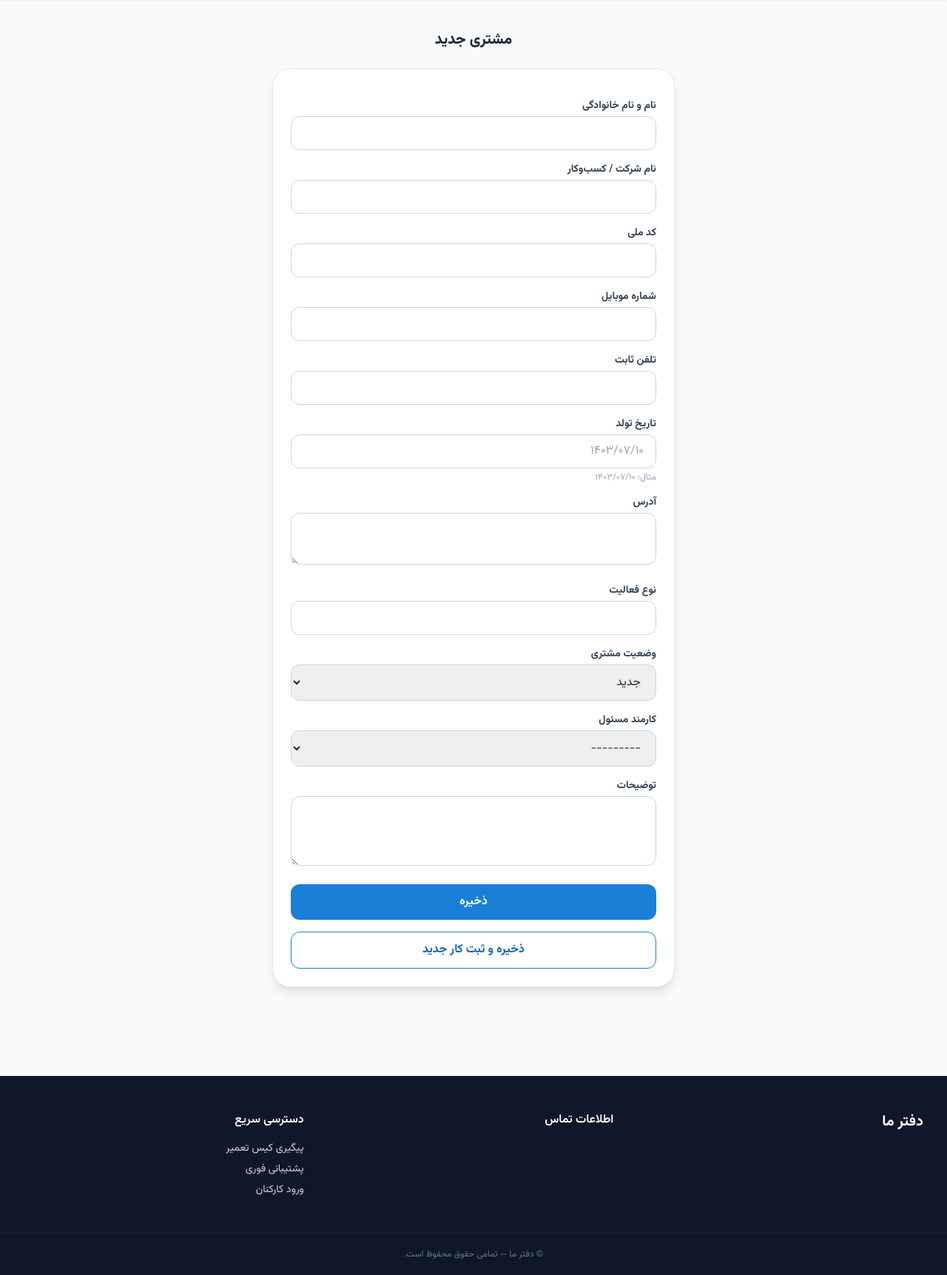
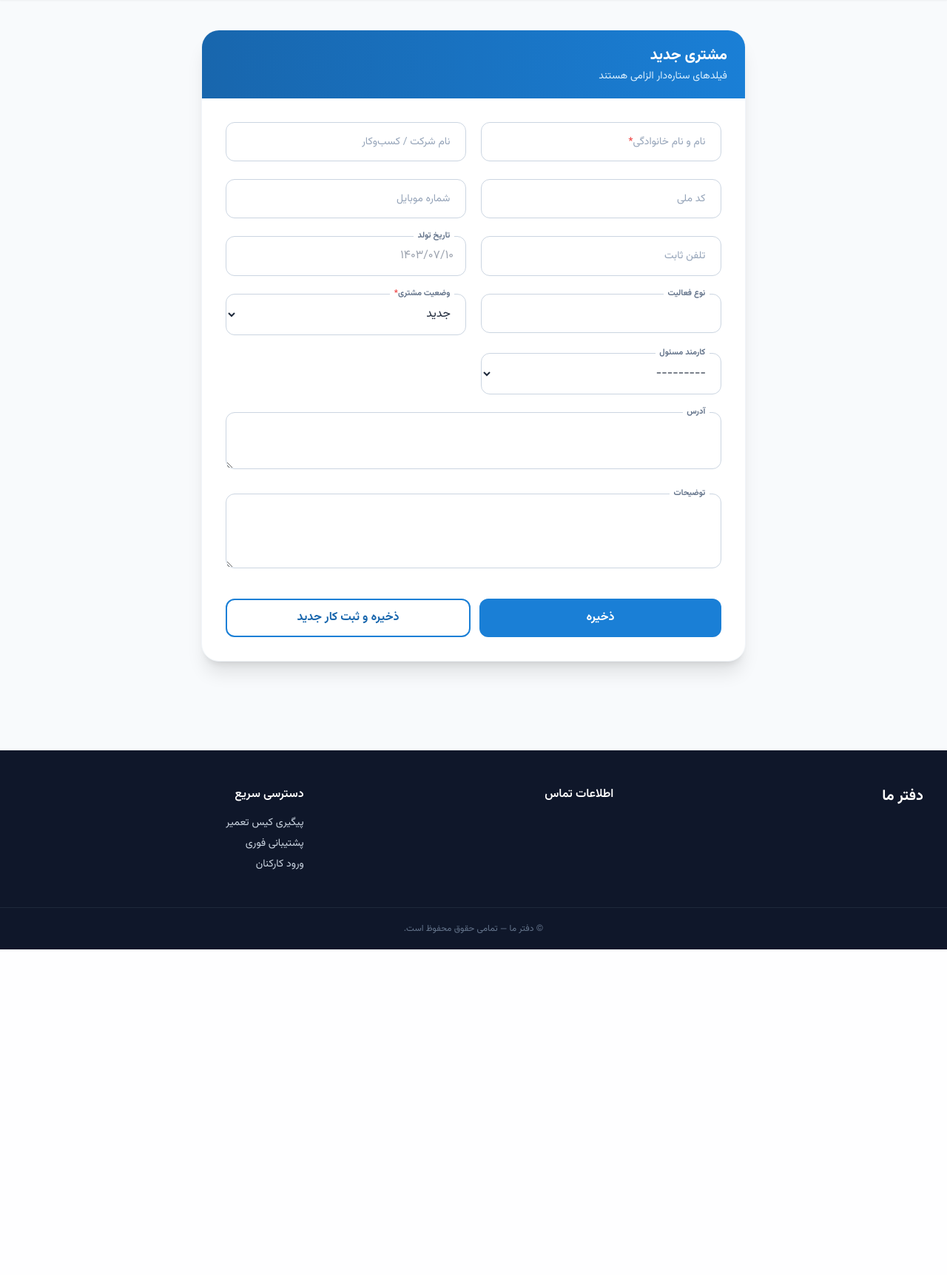
Before and after one commit to piklearn/web_office, a Django app: page /crm/customers/new/ in a window 1280 px wide. Shown: the part 81-1804 px from the top of the page at 74% size. After the commit the page ends 1364 px from the top, so only its background shows below. Run offline with Django 5.2, Linux system fonts and the light colour scheme; the visitor is signed in with stand-in values (Sample User, id 1); data comes from the database, SQL or seed files in the repository; data that the repository does not hold is empty; some libraries are stand-ins or nearby versions.

Commit message:
به‌روزرسانی فرم‌ها و استایل‌ها: افزودن کلاس‌های جدید برای فیلدهای ورودی و بهبود طراحی فرم‌ها

```diff
--- a/crm/forms.py
+++ b/crm/forms.py
@@ -5,25 +5,36 @@
 from support.widgets import CommaNumberInput
 from .models import (Customer, WorkGroup, Contact, CustomerSoftware, Payment, Request, Task, TaskStatus)
 
-BASE = ("w-full rounded-xl border border-slate-300 px-4 py-2.5 text-right "
-        "focus:border-sky-500 focus:ring-2 focus:ring-sky-200 outline-none")
+BASE = (
+    "w-full rounded-xl border border-slate-300 bg-white px-4 py-3 text-right "
+    "focus:border-sky-500 focus:ring-2 focus:ring-sky-200 outline-none transition"
+)
 
 
 class StyledForm(forms.ModelForm):
     def __init__(self, *args, **kwargs):
         super().__init__(*args, **kwargs)
         for f in self.fields.values():
-            if isinstance(f.widget, forms.CheckboxInput):
+            w = f.widget
+            if isinstance(w, forms.CheckboxInput):
                 continue
-            f.widget.attrs["class"] = f"{f.widget.attrs.get('class', '')} {BASE}".strip()
+            prev = w.attrs.get("class", "")
+            w.attrs["class"] = f"{prev} {BASE}".strip()
+            # برای label شناور: placeholder خالی (یک فاصله)
+            if not isinstance(w, (forms.Select, forms.SelectMultiple)):
+                w.attrs.setdefault("placeholder", " ")
 
 
 class CustomerForm(StyledForm):
     birth_date = JalaliDateField(label="تاریخ تولد", required=False)
+
     class Meta:
         model = Customer
-        fields = ["full_name", "company_name", "national_id", "mobile", "landline",
-                  "birth_date", "address", "activity_type", "status", "owner", "description"]
+        fields = [
+            "full_name", "company_name", "national_id", "mobile", "landline",
+            "birth_date", "activity_type", "status", "owner",
+            "address", "description",
+        ]
         widgets = {
             "birth_date": forms.DateInput(attrs={"type": "date"}, format="%Y-%m-%d"),
             "address": forms.Textarea(attrs={"rows": 2}),
@@ -45,11 +56,14 @@
 
 class PaymentForm(StyledForm):
     date = JalaliDateField(label="تاریخ")
+
     class Meta:
         model = Payment
         fields = ["date", "amount", "method", "description"]
-        widgets = {"date": forms.DateInput(attrs={"type": "date"}, format="%Y-%m-%d"),
-                   "amount": CommaNumberInput()}
+        widgets = {
+            "date": forms.DateInput(attrs={"type": "date"}, format="%Y-%m-%d"),
+            "amount": CommaNumberInput(),
+        }
 
 
 class RequestForm(StyledForm):
@@ -61,11 +75,14 @@
 
 class TaskForm(StyledForm):
     due_date = JalaliDateField(label="موعد", required=False)
+
     class Meta:
         model = Task
         fields = ["title", "group", "assignee", "due_date", "due_time"]
-        widgets = {"due_date": forms.DateInput(attrs={"type": "date"}, format="%Y-%m-%d"),
-                   "due_time": forms.TimeInput(attrs={"type": "time"}, format="%H:%M")}
+        widgets = {
+            "due_date": forms.DateInput(attrs={"type": "date"}, format="%Y-%m-%d"),
+            "due_time": forms.TimeInput(attrs={"type": "time"}, format="%H:%M"),
+        }
 
     def __init__(self, *args, **kwargs):
         super().__init__(*args, **kwargs)
@@ -75,13 +92,16 @@
         self.fields["assignee"].required = False
         self.fields["assignee"].label = "مسئول (اختیاری)"
 
+
 class TaskResultForm(StyledForm):
-    """ثبت نتیجهٔ پیگیری و تغییر وضعیت یا تعیین پیگیری بعدی."""
     due_date = JalaliDateField(label="پیگیری بعدی (تاریخ)", required=False)
+
     class Meta:
         model = Task
         fields = ["status", "result", "result_note", "due_date", "due_time"]
         labels = {"due_date": "پیگیری بعدی (تاریخ)", "due_time": "پیگیری بعدی (ساعت)"}
-        widgets = {"result_note": forms.Textarea(attrs={"rows": 3}),
-                   "due_date": forms.DateInput(attrs={"type": "date"}, format="%Y-%m-%d"),
-                   "due_time": forms.TimeInput(attrs={"type": "time"}, format="%H:%M")}
+        widgets = {
+            "result_note": forms.Textarea(attrs={"rows": 3}),
+            "due_date": forms.DateInput(attrs={"type": "date"}, format="%Y-%m-%d"),
+            "due_time": forms.TimeInput(attrs={"type": "time"}, format="%H:%M"),
+        }
--- /dev/null
+++ b/static/css/style.css
@@ -0,0 +1,75 @@
+/* —— label شناور: وسط اینپوت → روی بوردر —— */
+.float-field {
+  position: relative;
+}
+.float-field input,
+.float-field textarea,
+.float-field select {
+  width: 100%;
+  border: 1px solid #cbd5e1;
+  border-radius: 0.75rem;
+  background: #fff;
+  padding: 0.85rem 1rem;
+  outline: none;
+  transition: border-color .15s, box-shadow .15s;
+  text-align: right;
+}
+.float-field input:focus,
+.float-field textarea:focus,
+.float-field select:focus {
+  border-color: #1a7fd6;
+  box-shadow: 0 0 0 3px rgba(26, 127, 214, 0.15);
+}
+.float-field .float-label {
+  position: absolute;
+  right: 1rem;
+  top: 50%;
+  transform: translateY(-50%);
+  margin: 0;
+  padding: 0 0.35rem;
+  font-size: 0.875rem;
+  color: #94a3b8;
+  background: transparent;
+  pointer-events: none;
+  transition: top .18s ease, transform .18s ease, font-size .18s ease,
+              color .18s ease, background .18s ease;
+  z-index: 1;
+}
+/* textarea: نقطه شروع کمی پایین‌تر از وسط */
+.float-field textarea + .float-label {
+  top: 1.1rem;
+  transform: none;
+}
+/* فوکوس یا پر → روی بوردر */
+.float-field input:focus + .float-label,
+.float-field input:not(:placeholder-shown) + .float-label,
+.float-field textarea:focus + .float-label,
+.float-field textarea:not(:placeholder-shown) + .float-label {
+  top: 0;
+  transform: translateY(-50%);
+  font-size: 0.7rem;
+  font-weight: 700;
+  color: #1a7fd6;
+  background: #fff;
+}
+/* Select: همیشه روی بوردر */
+.float-field.float-select .float-label,
+.float-label-fixed {
+  top: 0 !important;
+  transform: translateY(-50%) !important;
+  font-size: 0.7rem !important;
+  font-weight: 700 !important;
+  color: #64748b !important;
+  background: #fff !important;
+}
+.float-field.float-select select:focus + .float-label,
+.float-field.float-select select:focus ~ .float-label {
+  color: #1a7fd6 !important;
+}
+/* برای select که label قبل از فیلد است */
+.float-field.float-select .float-label {
+  /* label قبل از select در HTML */
+}
+.float-select select {
+  padding-top: 0.85rem;
+}
--- a/templates/base.html
+++ b/templates/base.html
@@ -9,6 +9,7 @@
 <link rel="preconnect" href="https://fonts.googleapis.com">
 <link href="https://fonts.googleapis.com/css2?family=Vazirmatn:wght@300;400;500;600;700;800&display=swap" rel="stylesheet">
 
+<link rel="stylesheet" href="{% static 'css/style.css' %}">
 <script src="https://cdn.tailwindcss.com"></script>
 <script>
   tailwind.config = {
--- a/templates/crm/_form_fields.html
+++ b/templates/crm/_form_fields.html
@@ -1,9 +1,68 @@
+{% for e in form.non_field_errors %}
+<p class="mb-4 sm:col-span-2 rounded-xl bg-red-50 text-red-700 text-sm px-4 py-3">{{ e }}</p>
+{% endfor %}
+
+{% for e in form.non_field_errors %}
+<p class="mb-4 rounded-xl bg-red-50 text-red-700 text-sm px-4 py-3 sm:col-span-2">{{ e }}</p>
+{% endfor %}
+
+<div class="grid grid-cols-1 sm:grid-cols-2 gap-x-5 gap-y-6">
 {% for field in form %}
-  <div>
-    <label class="block text-sm font-bold text-slate-700 mb-1">{{ field.label }}</label>
+  {% with name=field.name wt=field.field.widget.input_type %}
+
+  {# —— تمام‌عرض: آدرس و توضیحات —— #}
+  {% if name == "address" or name == "description" or name == "note" or name == "result_note" or name == "result" %}
+    <div class="sm:col-span-2 space-y-1">
+      <div class="float-field float-area">
+        {{ field }}
+        <label for="{{ field.id_for_label }}" class="float-label float-label-fixed">
+          {{ field.label }}{% if field.field.required %}<span class="text-red-500">*</span>{% endif %}
+        </label>
+      </div>
+      {% if field.help_text %}<p class="text-[11px] text-slate-400 px-1">{{ field.help_text }}</p>{% endif %}
+      {% for e in field.errors %}<p class="text-xs text-red-500 px-1">{{ e }}</p>{% endfor %}
+    </div>
+
+  {# —— Select: وضعیت، نوع فعالیت، مسئول، … —— #}
+  {% elif wt == None or name == "status" or name == "activity_type" or name == "owner" or name == "group" or name == "assignee" or name == "software" or name == "sale_status" or name == "drop_reason" or name == "method" %}
+    <div class="space-y-1">
+      <div class="float-field float-select">
+        {{ field }}
+        <label for="{{ field.id_for_label }}" class="float-label float-label-fixed">
+          {{ field.label }}{% if field.field.required %}<span class="text-red-500">*</span>{% endif %}
+        </label>
+    </div>
+    {% if field.help_text %}<p class="text-[11px] text-slate-400 px-1">{{ field.help_text }}</p>{% endif %}
+    {% for e in field.errors %}<p class="text-xs text-red-500 px-1">{{ e }}</p>{% endfor %}
+  </div>
+  {% elif "jalali-date" in field.field.widget.attrs.class|default:"" or field.name == "birth_date" or field.name == "due_date" or field.name == "date" %}
+      <div class="float-field float-select">
+        {{ field }}
+        <label for="{{ field.id_for_label }}" class="float-label float-label-fixed">
+          {{ field.label }}{% if field.field.required %}<span class="text-red-500">*</span>{% endif %}
+        </label>
+      </div>
+  {# —— چک‌باکس —— #}
+  {% elif wt == "checkbox" %}
+  <div class="sm:col-span-2 flex items-center gap-2 py-1">
     {{ field }}
-    {% if field.help_text %}<p class="text-xs text-slate-400 mt-1">{{ field.help_text }}</p>{% endif %}
-    {% for e in field.errors %}<p class="text-xs text-red-500 mt-1">{{ e }}</p>{% endfor %}
+    <label for="{{ field.id_for_label }}" class="text-sm font-bold text-slate-700">{{ field.label }}</label>
   </div>
+
+  {# —— بقیه: متن / موبایل / تاریخ —— #}
+  {% else %}
+  <div class="space-y-1">
+    <div class="float-field">
+      {{ field }}
+      <label for="{{ field.id_for_label }}" class="float-label">
+        {{ field.label }}{% if field.field.required %}<span class="text-red-500">*</span>{% endif %}
+      </label>
+    </div>
+    {% if field.help_text %}<p class="text-[11px] text-slate-400 px-1">{{ field.help_text }}</p>{% endif %}
+    {% for e in field.errors %}<p class="text-xs text-red-500 px-1">{{ e }}</p>{% endfor %}
+  </div>
+  {% endif %}
+
+  {% endwith %}
 {% endfor %}
-{% for e in form.non_field_errors %}<p class="text-xs text-red-500">{{ e }}</p>{% endfor %}
+</div>
--- a/templates/crm/form.html
+++ b/templates/crm/form.html
@@ -1,15 +1,30 @@
 {% extends "base.html" %}
 {% block extra_head %}{{ form.media }}{% endblock %}
 {% block content %}
-<section class="max-w-xl mx-auto px-4 py-10">
-  <h1 class="text-xl font-extrabold mb-6 text-center">{{ title }}</h1>
-  <form method="post" class="bg-white rounded-3xl shadow-lg border p-6 space-y-4">
-    {% csrf_token %}
-    {% include "crm/_form_fields.html" %}
-    <button class="w-full rounded-xl bg-brand-blue-600 hover:bg-brand-blue-700 text-white font-bold py-3">ذخیره</button>
-    {% if extra_button %}
-    <button name="save_add_task" value="1" class="w-full rounded-xl border border-brand-blue-600 text-brand-blue-700 hover:bg-brand-blue-50 font-bold py-3">{{ extra_button }}</button>
-    {% endif %}
-  </form>
+<section class="max-w-3xl mx-auto px-4 py-10">
+  <div class="bg-white rounded-3xl shadow-xl border border-slate-100 overflow-hidden">
+    <div class="bg-gradient-to-l from-brand-blue-600 to-brand-blue-700 px-6 py-5 text-white">
+      <h1 class="text-xl font-extrabold">{{ title }}</h1>
+      <p class="text-sm text-brand-blue-100 mt-1">فیلدهای ستاره‌دار الزامی هستند</p>
+    </div>
+
+    <form method="post" class="p-6 md:p-8">
+      {% csrf_token %}
+      {% include "crm/_form_fields.html" %}
+
+      <div class="mt-8 flex flex-col sm:flex-row gap-3">
+        <button type="submit"
+                class="flex-1 rounded-xl bg-brand-blue-600 hover:bg-brand-blue-700 text-white font-bold py-3 transition">
+          ذخیره
+        </button>
+        {% if extra_button %}
+        <button type="submit" name="save_add_task" value="1"
+                class="flex-1 rounded-xl border-2 border-brand-blue-600 text-brand-blue-700 hover:bg-brand-blue-50 font-bold py-3 transition">
+          {{ extra_button }}
+        </button>
+        {% endif %}
+      </div>
+    </form>
+  </div>
 </section>
 {% endblock %}
```
Also changed, not shown: templates/crm/_modal_form.html (+9 -4 lines), templates/registration/login.html (+25 -10 lines).
